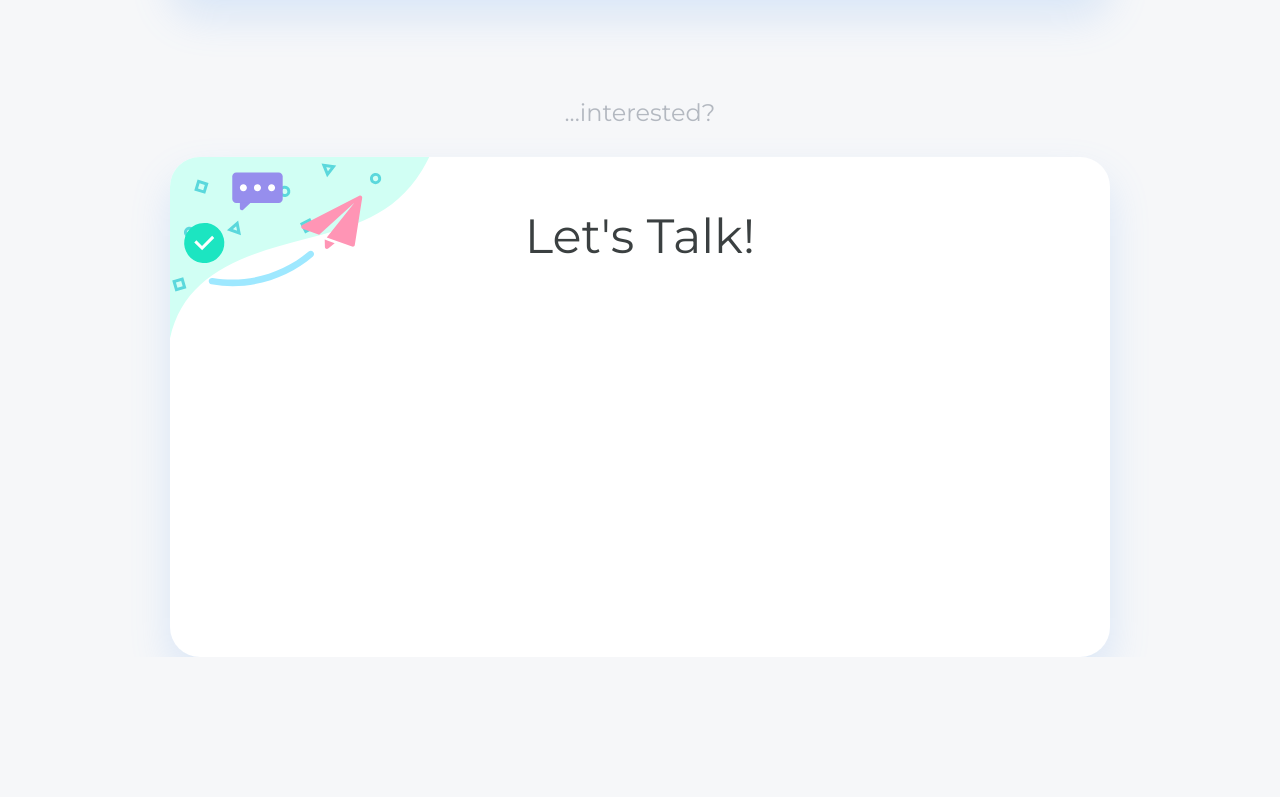
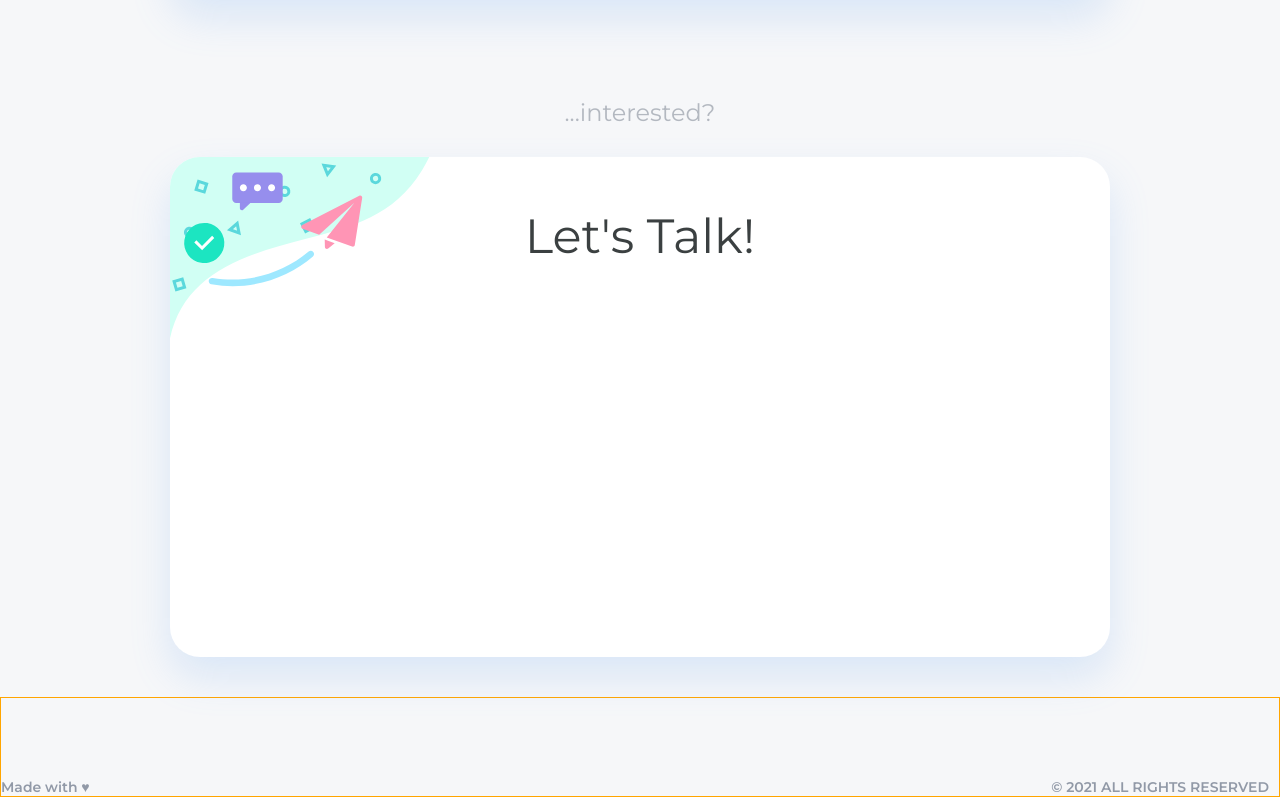
Before and after one commit to John-Kodes/portfolio, a React (Create React App) app: page / in a window 1280 px wide. Shown: the part 2877-3674 px from the top of the page. Before the commit the page ends 3534 px from the top, so only its background shows below. Built offline with nearby package versions, Linux system fonts and the light colour scheme.

Commit message:
Footer added

```diff
--- a/src/App.js
+++ b/src/App.js
@@ -10,6 +10,7 @@ import Header from "./components/Header";
 import AboutSection from "./components/AboutSection";
 import ProjectsSection from "./components/ProjectsSection";
 import ContactSection from "./components/ContactSection";
+import Footer from "./components/Footer";
 
 function App() {
   return (
@@ -21,6 +22,7 @@ function App() {
         <AboutSection />
         <ProjectsSection />
         <ContactSection />
+        <Footer />
       </PageLayout>
     </ThemeProvider>
   );
--- /dev/null
+++ b/src/components/Footer.js
@@ -0,0 +1,37 @@
+// Animation
+import { motion } from "framer-motion";
+// Styles
+import styled from "styled-components";
+
+const Footer = () => {
+  return (
+    <FooterStyled>
+      <Message>Made with ♥</Message>
+      <Copyright>© 2021 ALL RIGHTS RESERVED</Copyright>
+    </FooterStyled>
+  );
+};
+
+const Message = styled(motion.div)`
+  font-family: "Montserrat", sans-serif;
+  color: #9199a7;
+  font-size: 1.4rem;
+  font-weight: 600;
+`;
+
+const Copyright = styled(Message)`
+  margin-right: 1rem;
+`;
+
+const FooterStyled = styled(motion.div)`
+  grid-column: 1/-1;
+  grid-row: 7;
+
+  display: flex;
+  justify-content: space-between;
+  align-items: flex-end;
+  height: 10rem;
+  border: 1px solid orange;
+`;
+
+export default Footer;
```
